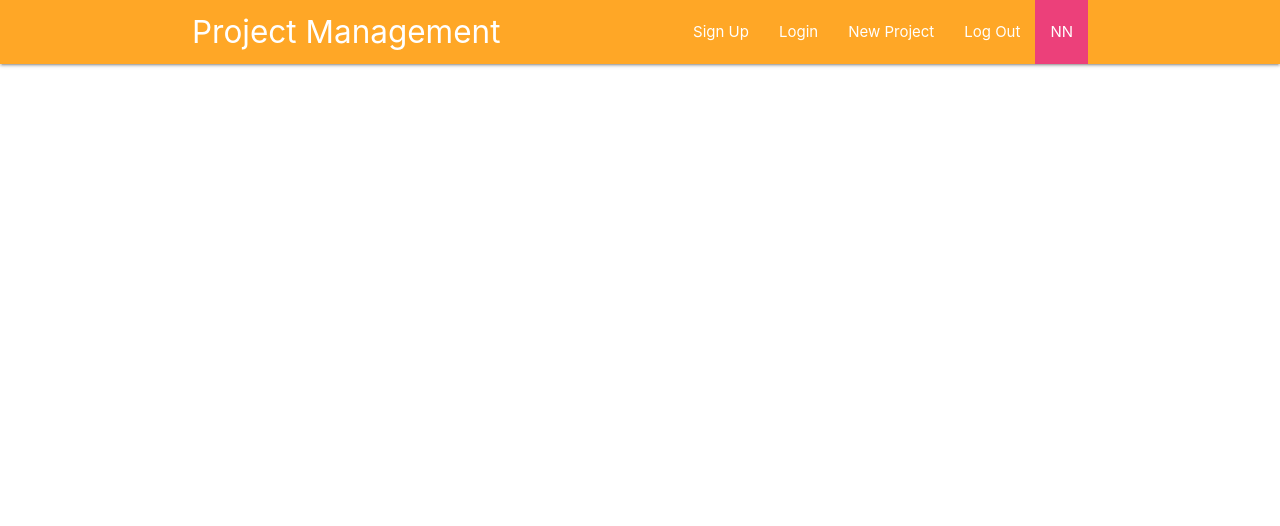
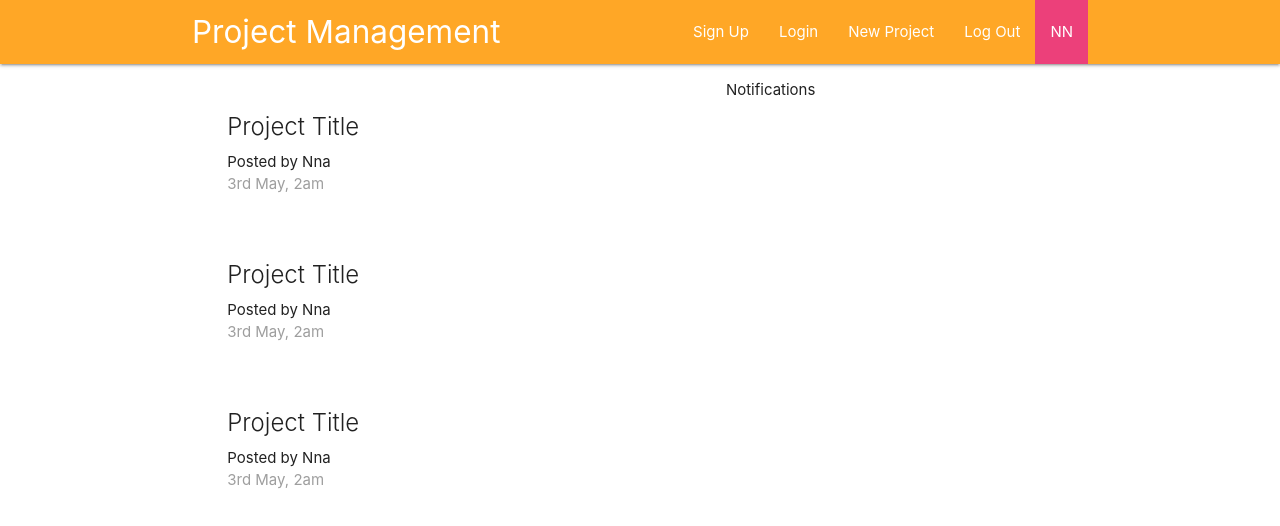
Before and after one commit to nna144/project-management-app, a React (Create React App) app: page / in a window 1280 px wide. Shown: the top 526 px of the page. Built offline with nearby package versions, Linux system fonts and the light colour scheme.

Commit message:
Added dashboard

```diff
--- a/src/App.js
+++ b/src/App.js
@@ -1,12 +1,16 @@
 import React from "react";
-import { BrowserRouter } from "react-router-dom";
+import { BrowserRouter, Switch, Route } from "react-router-dom";
 import Navbar from "./components/layout/Navbar";
+import Dashboard from "./components/dashboard/Dashboard";
 
 function App() {
   return (
     <BrowserRouter>
       <div className="App">
         <Navbar />
+        <Switch>
+          <Route path="/" component={Dashboard} />
+        </Switch>
       </div>
     </BrowserRouter>
   );
--- a/src/components/dashboard/Dashboard.js
+++ b/src/components/dashboard/Dashboard.js
@@ -0,0 +1,22 @@
+import React, { Component } from "react";
+import Notifications from "./Notifications";
+import ProjectList from "../projects/ProjectList";
+
+class Dashboard extends Component {
+  render() {
+    return (
+      <div className="dashboard container">
+        <div className="row">
+          <div className="col s12 m6">
+            <ProjectList />
+          </div>
+          <div className="col s12 m5 offset-m1">
+            <Notifications />
+          </div>
+        </div>
+      </div>
+    );
+  }
+}
+
+export default Dashboard;
--- a/src/components/dashboard/Notifications.js
+++ b/src/components/dashboard/Notifications.js
@@ -0,0 +1,11 @@
+import React from "react";
+
+const Notifications = () => {
+  return (
+    <div>
+      <p>Notifications</p>
+    </div>
+  );
+};
+
+export default Notifications;
--- a/src/components/projects/ProjectList.js
+++ b/src/components/projects/ProjectList.js
@@ -0,0 +1,33 @@
+import React from "react";
+
+const ProjectList = () => {
+  return (
+    <div className="project-list section">
+      <div className="card z-depth-0 project-summary">
+        <div className="card-content gray-text text-darken-3">
+          <span className="card-title">Project Title</span>
+          <p>Posted by Nna</p>
+          <p className="grey-text">3rd May, 2am</p>
+        </div>
+      </div>
+
+      <div className="card z-depth-0 project-summary">
+        <div className="card-content gray-text text-darken-3">
+          <span className="card-title">Project Title</span>
+          <p>Posted by Nna</p>
+          <p className="grey-text">3rd May, 2am</p>
+        </div>
+      </div>
+
+      <div className="card z-depth-0 project-summary">
+        <div className="card-content gray-text text-darken-3">
+          <span className="card-title">Project Title</span>
+          <p>Posted by Nna</p>
+          <p className="grey-text">3rd May, 2am</p>
+        </div>
+      </div>
+    </div>
+  );
+};
+
+export default ProjectList;
```
